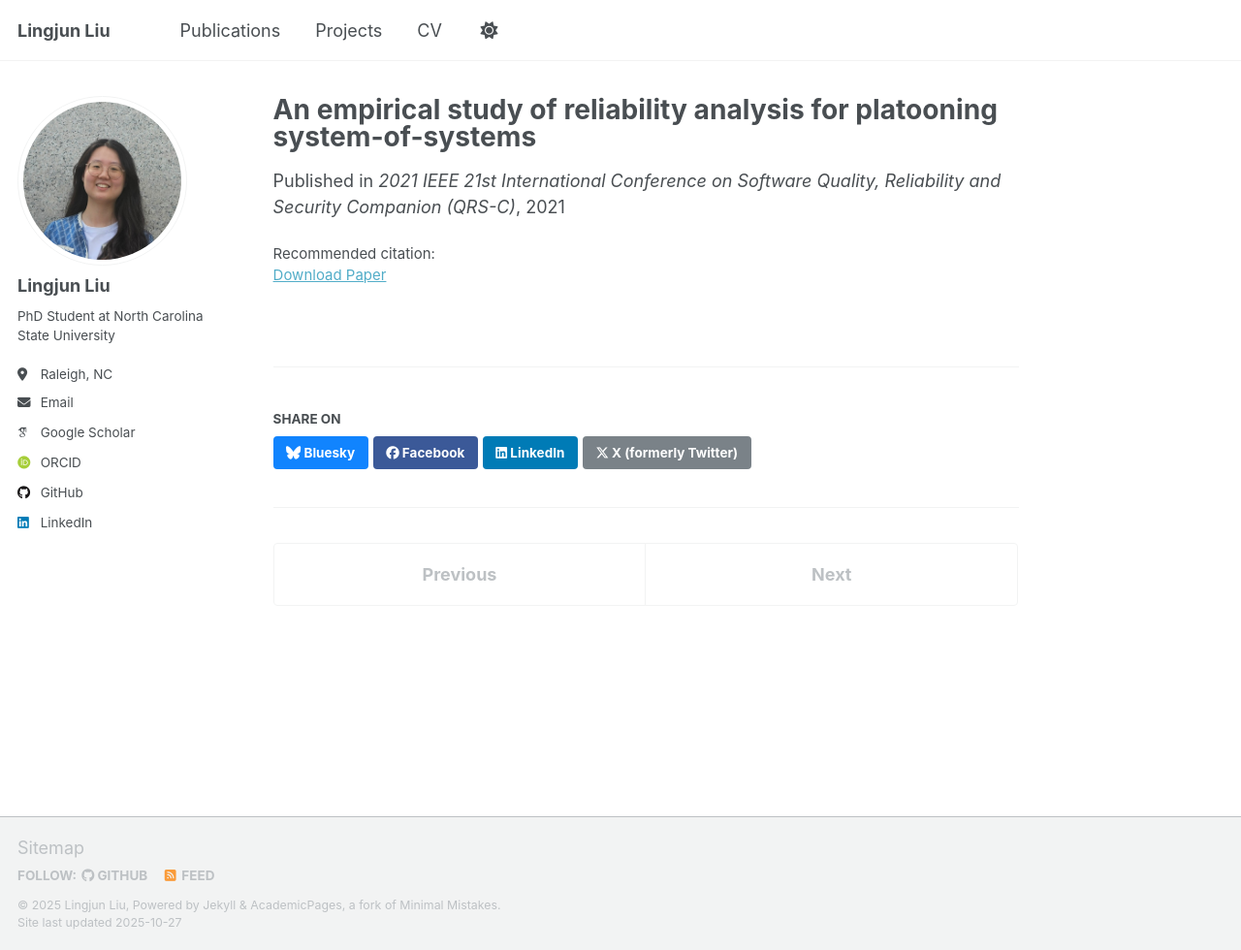
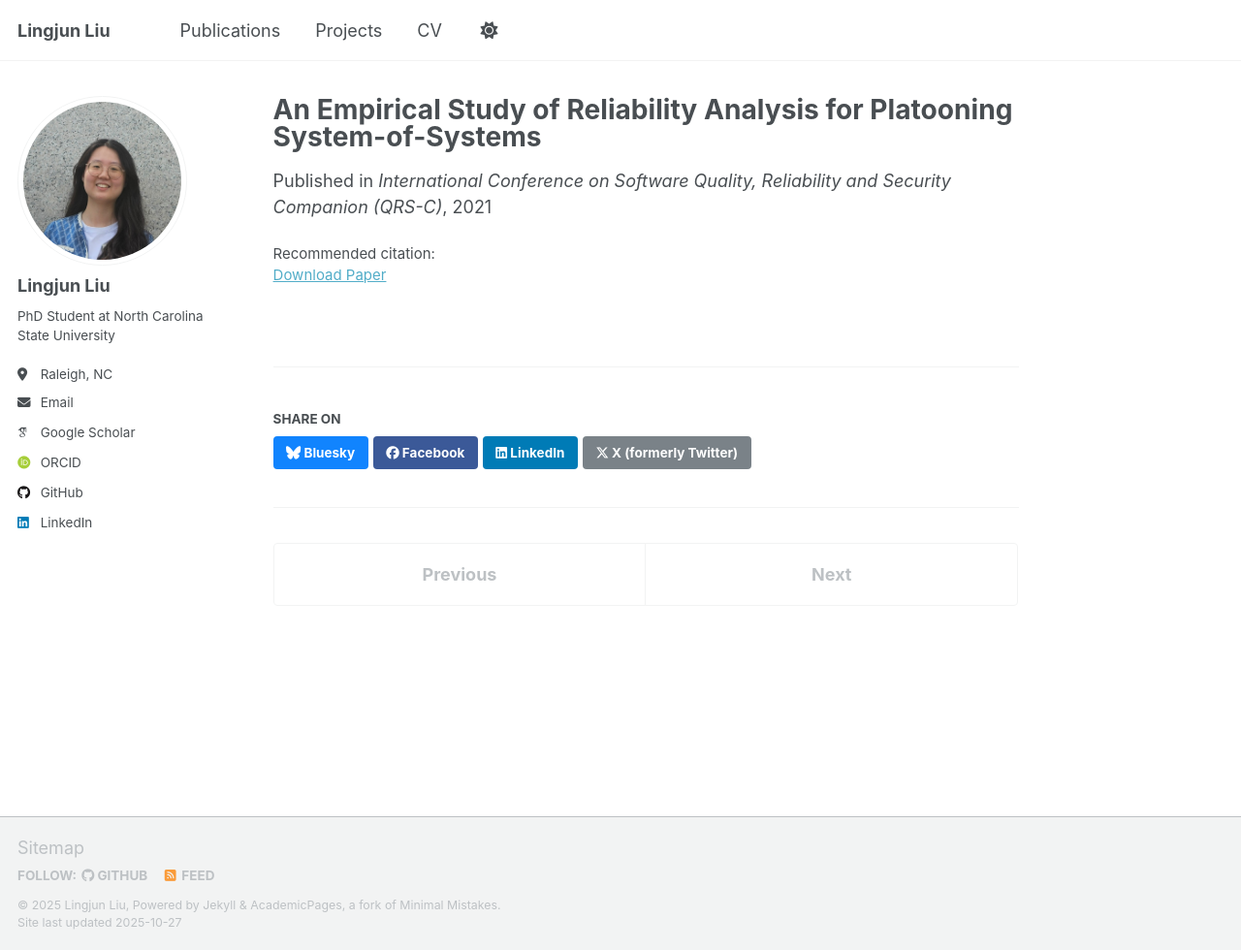
Before and after one commit to lingjunliu/lingjunliu.github.io, a Jekyll site: the page built from _publications/2021-12-06-PLTBench.md, in a window 1280 px wide and 980 px high. Shown: the whole window at 97% size. Built offline with Jekyll 4.4.1, drawn with Linux system fonts in a browser that asks for light colours; some web fonts are replaced; a script that is not in the unit is left out.

```diff
--- a/_publications/2021-12-06-PLTBench.md
+++ b/_publications/2021-12-06-PLTBench.md
@@ -1,12 +1,12 @@
 ---
-title: "An empirical study of reliability analysis for platooning system-of-systems"
+title: "An Empirical Study of Reliability Analysis for Platooning System-of-Systems"
 collection: publications
 category: conferences
-permalink: /publication/2021-12-06-PLTBench
+permalink: https://ieeexplore.ieee.org/abstract/document/9742152
 excerpt: ''
 date: 2021-12-06
 year: 2021
-venue: '2021 IEEE 21st International Conference on Software Quality, Reliability and Security Companion (QRS-C)'
+venue: 'International Conference on Software Quality, Reliability and Security Companion (QRS-C)'
 paperurl: 'https://ieeexplore.ieee.org/abstract/document/9742152'
 citation: ''
 authors: Sangwon Hyun, <b>Lingjun Liu</b>, Hansu Kim, Esther Cho, Doo-Hwan Bae
```
Also changed, not shown: _publications/2021-05-18-PlatooningLEGOs.md (+3 -3 lines), _publications/2021-06-03-AttackDrivenTest.md (+2 -2 lines), _publications/2022-05-03-MuFBDTester.md (+1 -1 lines), _publications/2023-09-12-SearchBasedFBD.md (+2 -2 lines), _publications/2025-10-09-IssueMut.md (+1 -1 lines).
